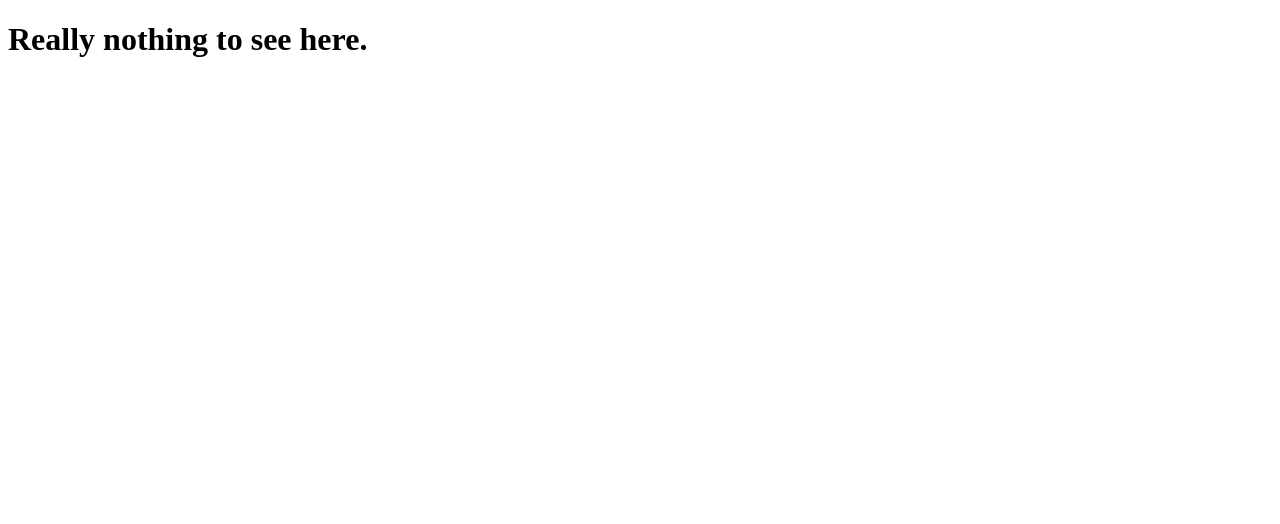
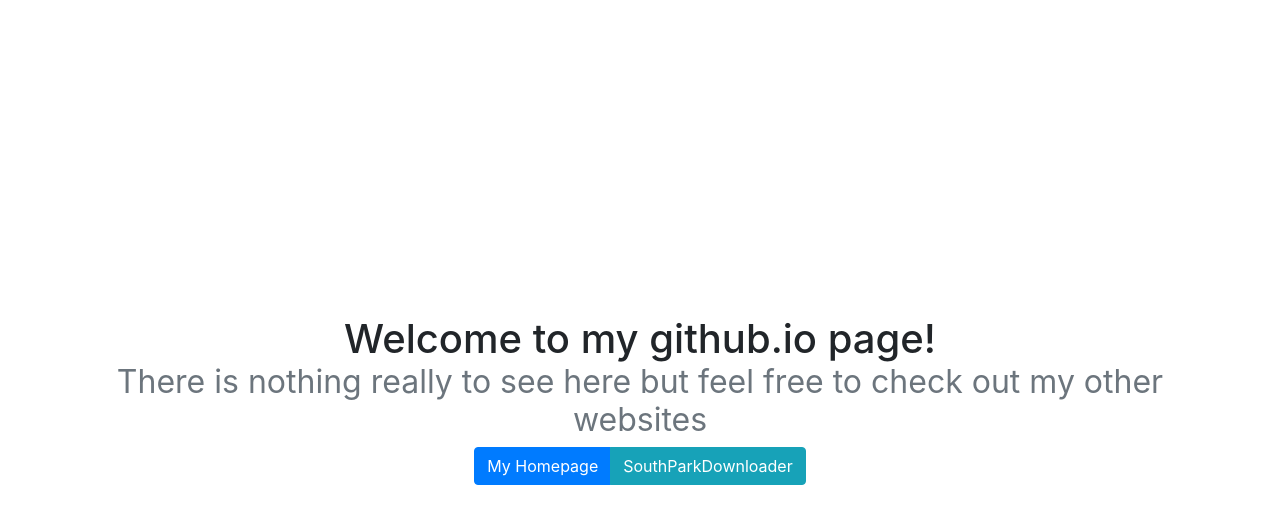
Before and after one commit to bumbummen99/bumbummen99.github.io, a plain HTML site: page index.html in a window 1280 px wide. Drawn offline with nearby package versions, Linux system fonts and the light colour scheme.

Commit message:
Update index.html
Update

```diff
--- a/index.html
+++ b/index.html
@@ -1,9 +1,36 @@
-<!DOCTYPE html>
-<html>
-<head>
-	<title>bumbummen99</title>
-</head>
-<body>
-	<h1>Really nothing to see here.<h1>
-</body>
+<!doctype html>
+<html lang="en">
+    <head>
+        <!-- Required meta tags -->
+        <meta charset="utf-8">
+        <meta name="viewport" content="width=device-width, initial-scale=1, shrink-to-fit=no">
+
+        <!-- Bootstrap CSS -->
+        <link rel="stylesheet" href="https://stackpath.bootstrapcdn.com/bootstrap/4.3.1/css/bootstrap.min.css" integrity="sha384-ggOyR0iXCbMQv3Xipma34MD+dH/1fQ784/j6cY/iJTQUOhcWr7x9JvoRxT2MZw1T" crossorigin="anonymous">
+
+        <title>bumbummen99</title>
+    </head>
+    <body>
+        <div class="container d-flex min-vh-100">
+            <div class="row align-self-center">
+                <div class="col text-center">
+                    <h1>
+                        Welcome to my github.io page!
+                        <small class="text-muted d-block">There is nothing really to see here but feel free to check out my other websites</small>
+                    </h1>
+                    <div class="btn-group">
+                        <a class="btn btn-primary" href="https://skyraptor.eu" target="_BLANK">My Homepage</a>
+                        <a class="btn btn-info" href="https://bumbummen99.github.io/southparkdownloader/" target="_BLANK">SouthParkDownloader</a>
+                    </div>
+                </div>
+            </div>
+        </div>
+
+
+        <!-- Optional JavaScript -->
+        <!-- jQuery first, then Popper.js, then Bootstrap JS -->
+        <script src="https://code.jquery.com/jquery-3.3.1.slim.min.js" integrity="sha384-q8i/X+965DzO0rT7abK41JStQIAqVgRVzpbzo5smXKp4YfRvH+8abtTE1Pi6jizo" crossorigin="anonymous"></script>
+        <script src="https://cdnjs.cloudflare.com/ajax/libs/popper.js/1.14.7/umd/popper.min.js" integrity="sha384-UO2eT0CpHqdSJQ6hJty5KVphtPhzWj9WO1clHTMGa3JDZwrnQq4sF86dIHNDz0W1" crossorigin="anonymous"></script>
+        <script src="https://stackpath.bootstrapcdn.com/bootstrap/4.3.1/js/bootstrap.min.js" integrity="sha384-JjSmVgyd0p3pXB1rRibZUAYoIIy6OrQ6VrjIEaFf/nJGzIxFDsf4x0xIM+B07jRM" crossorigin="anonymous"></script>
+    </body>
 </html>
```
